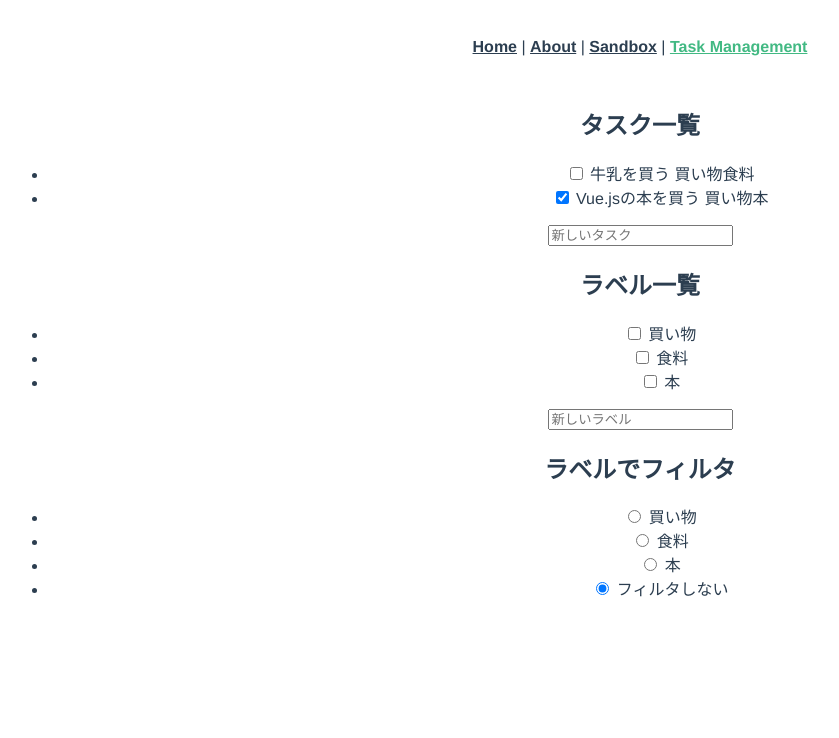
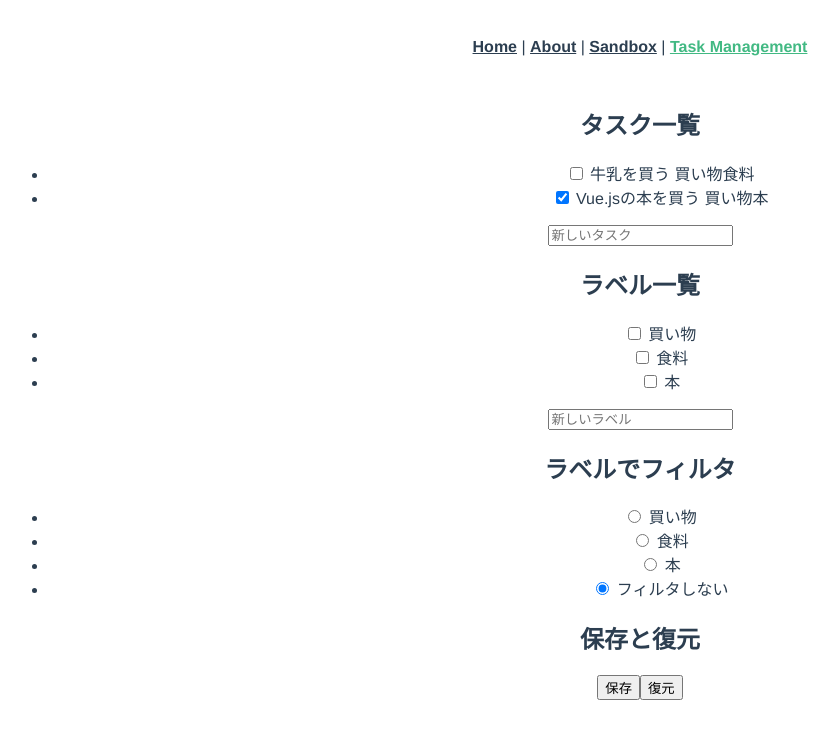
Before and after one commit to myokoyama0712/vuejs-sandbox, a Vue app: page /task-management in a window 1280 px wide. Shown: the top 738 px of the page, without its empty margins (0-839 px from the left). Built offline with nearby package versions, Linux system fonts and the light colour scheme.

Commit message:
add save and restore functions

```diff
--- a/src/store.js
+++ b/src/store.js
@@ -26,6 +26,7 @@
     // フィルタするラベルのID
     filter: null,
   },
+
   getters: {
     // フィルタ後のタスクを返す
     filteredTasks(state) {
@@ -39,6 +40,7 @@
       })
     },
   },
+
   mutations: {
     // タスクを追加する
     addTask(state, { name, labelIds }) {
@@ -73,8 +75,35 @@
     changeFilter(state, { filter }) {
       state.filter = filter
     },
+
+    // ステートを復元する
+    restore (state, { tasks, labels, nextTaskId, nextLabelId }) {
+      state.tasks = tasks
+      state.labels = labels
+      state.nextTaskId = nextTaskId
+      state.nextLabelId = nextLabelId
+    },
   },
+
   actions: {
+    // ローカルストレージにステートを保存する
+    save({ state }) {
+      const data = {
+        tasks: state.tasks,
+        labels: state.labels,
+        nextTaskId: state.nextTaskId,
+        nextLabelId: state.nextLabelId,
+      }
+      // Local StorageはdevtoolsのApplicationタブで確認できる
+      localStorage.setItem('task-app-data', JSON.stringify(data))
+    },
 
+    // ローカルストレージからステートを復元する
+    restore({ commit }) {
+      const data = localStorage.getItem('task-app-data')
+      if (data) {
+        commit('restore', JSON.parse(data))
+      }
+    }
   }
 })
--- a/src/views/TaskManagement.vue
+++ b/src/views/TaskManagement.vue
@@ -38,6 +38,10 @@
       フィルタしない
     </li>
   </ul>
+
+  <h2>保存と復元</h2>
+  <button type="button" @click="save">保存</button>
+  <button type="button" @click="restore">復元</button>
 </div>
 </template>
 
@@ -109,6 +113,18 @@
         filter: labelId,
       })
     },
+
+    // 現在の状態を保存する
+    save() {
+      // saveアクションをディスパッチ
+      this.$store.dispatch('save')
+    },
+
+    // 保存されている状態を復元する
+    restore() {
+      // restoreアクションをディスパッチ
+      this.$store.dispatch('restore')
+    },
   },
 }
 </script>
```
